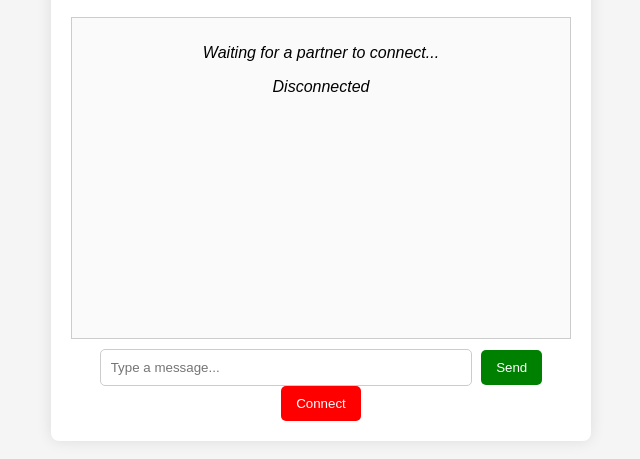
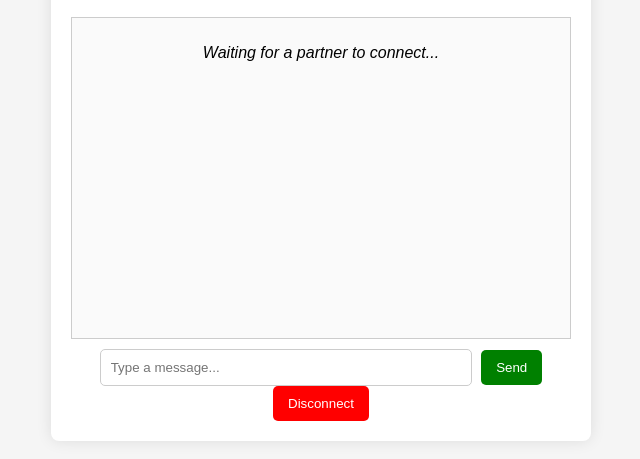
Before and after one commit to Adhwaide/-anonchat-frontend, a plain HTML site: page chat.html in a window 1280 px wide. Shown: the part 215-674 px from the top of the page, without its empty margins (319-959 px from the left). Drawn offline with Linux system fonts and the light colour scheme.

Commit message:
Update chat.html
added a new websocket

```diff
--- a/chat.html
+++ b/chat.html
@@ -77,6 +77,7 @@
 
         function connectToServer() {
             socket = new WebSocket("wss://ballistic-autumn-cockatoo.glitch.me");
+            const socket = new WebSocket("wss://anonchat-frontend-production.up.railway.app");
 
             socket.onopen = function () {
                 console.log("Connected to WebSocket server");
```
